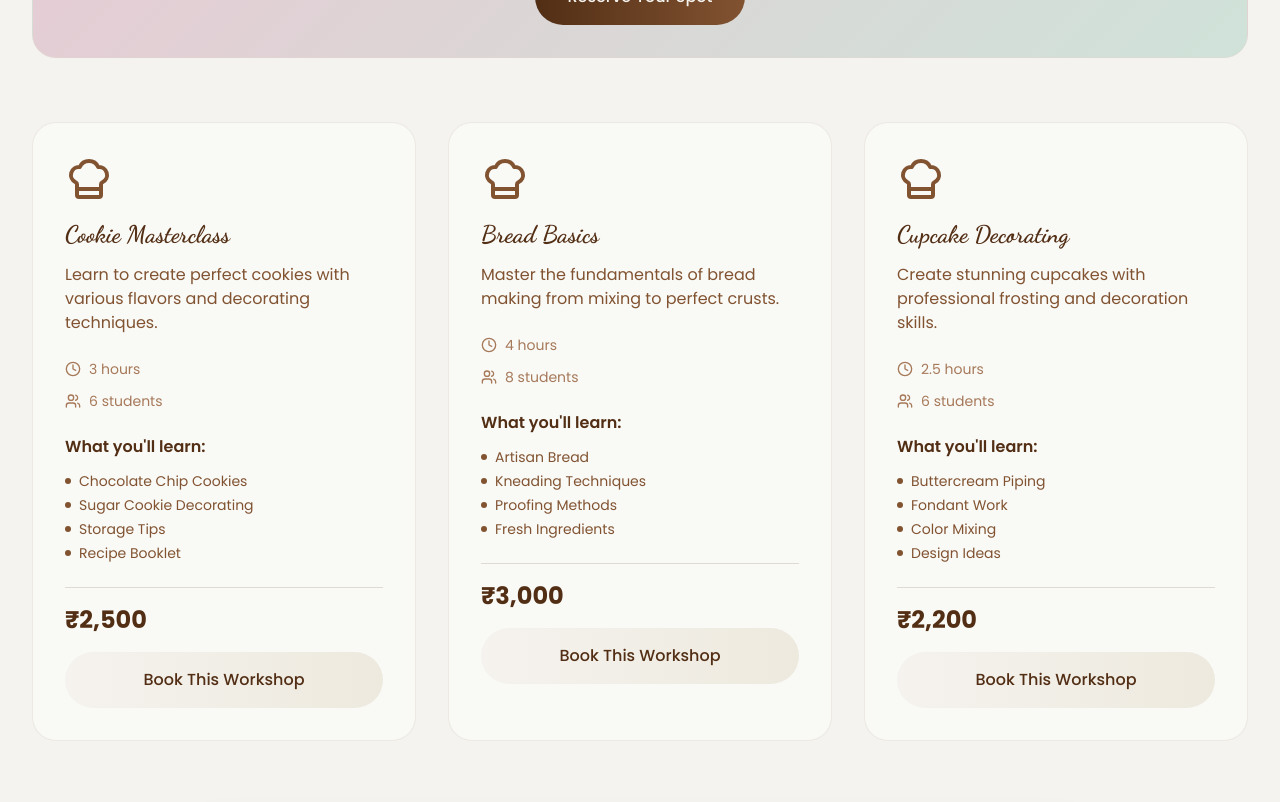
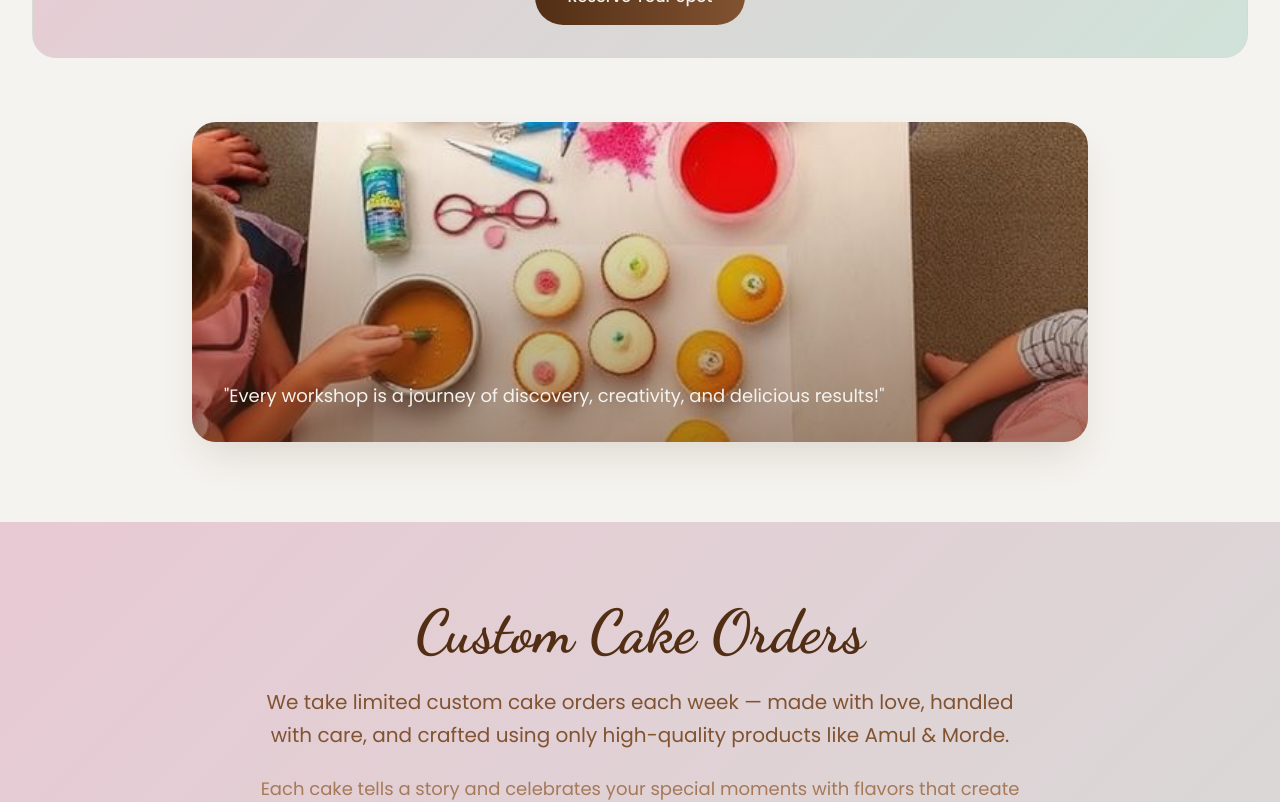
Before and after one commit to notUbaid/thechocomunch, a React (Vite) app: page / in a window 1280 px wide. Shown: the part 2020-2822 px from the top of the page. Built offline with nearby package versions, Linux system fonts and the light colour scheme.

Commit message:
Refactor workshop section and footer
Remove extra workshop banners and update footer with location and Google Maps link.

```diff
--- a/src/components/ContactSection.tsx
+++ b/src/components/ContactSection.tsx
@@ -217,10 +217,17 @@ const ContactSection = () => {
             <h4 className="font-script text-2xl font-bold text-chocolate-dark mb-3">
               Visit Our Kitchen
             </h4>
-            <p className="text-chocolate-medium font-poppins">
-              Home-based premium bakery in Mumbai<br />
+            <p className="text-chocolate-medium font-poppins mb-4">
+              Home-based premium bakery in Surat, Gujarat<br />
               (Exact address shared upon booking)
             </p>
+            <button
+              onClick={() => window.open('https://maps.google.com/maps?q=Surat,+Gujarat,+India', '_blank')}
+              className="btn-cream inline-flex items-center gap-2"
+            >
+              <MapPin className="w-4 h-4" />
+              View on Google Maps
+            </button>
           </div>
         </div>
       </div>
--- a/src/components/Footer.tsx
+++ b/src/components/Footer.tsx
@@ -85,13 +85,16 @@ const Footer = () => {
           <div>
             <h4 className="font-poppins font-semibold text-lg mb-6">Get in Touch</h4>
             <div className="space-y-4">
-              <div className="flex items-start space-x-3">
+              <button
+                onClick={() => window.open('https://maps.google.com/maps?q=Surat,+Gujarat,+India', '_blank')}
+                className="flex items-start space-x-3 hover:text-cream transition-colors duration-300"
+              >
                 <MapPin className="w-5 h-5 text-cream/80 mt-0.5 flex-shrink-0" />
                 <div>
-                  <p className="text-cream/80 font-poppins text-sm">Mumbai, India</p>
-                  <p className="text-cream/60 font-poppins text-xs">(Address shared upon booking)</p>
+                  <p className="text-cream/80 font-poppins text-sm">Surat, Gujarat, India</p>
+                  <p className="text-cream/60 font-poppins text-xs">(Click to view on Google Maps)</p>
                 </div>
-              </div>
+              </button>
 
               <div className="flex items-center space-x-3">
                 <Phone className="w-5 h-5 text-cream/80 flex-shrink-0" />
--- a/src/components/WorkshopsSection.tsx
+++ b/src/components/WorkshopsSection.tsx
@@ -96,65 +96,6 @@ const WorkshopsSection = () => {
           </div>
         </div>
 
-        {/* Workshop Cards */}
-        <div className="grid md:grid-cols-2 lg:grid-cols-3 gap-8">
-          {workshops.map((workshop, index) => (
-            <div
-              key={workshop.title}
-              className={`card-luxury transition-all duration-1000 ${
-                isVisible ? 'animate-scale-in' : 'opacity-0'
-              }`}
-              style={{ animationDelay: `${0.4 + index * 0.2}s` }}
-            >
-              <div className="mb-6">
-                <ChefHat className="w-12 h-12 text-chocolate-medium mb-4" />
-                <h3 className="font-script text-2xl font-bold text-chocolate-dark mb-3">
-                  {workshop.title}
-                </h3>
-                <p className="text-chocolate-medium font-poppins mb-4">
-                  {workshop.description}
-                </p>
-              </div>
-
-              <div className="space-y-3 mb-6">
-                <div className="flex items-center text-chocolate-light">
-                  <Clock className="w-4 h-4 mr-2" />
-                  <span className="text-sm font-poppins">{workshop.duration}</span>
-                </div>
-                <div className="flex items-center text-chocolate-light">
-                  <Users className="w-4 h-4 mr-2" />
-                  <span className="text-sm font-poppins">{workshop.capacity}</span>
-                </div>
-              </div>
-
-              <div className="mb-6">
-                <h4 className="font-semibold text-chocolate-dark mb-3 font-poppins">What you'll learn:</h4>
-                <ul className="space-y-1">
-                  {workshop.features.map((feature) => (
-                    <li key={feature} className="text-sm text-chocolate-medium font-poppins flex items-center">
-                      <span className="w-1.5 h-1.5 bg-chocolate-medium rounded-full mr-2"></span>
-                      {feature}
-                    </li>
-                  ))}
-                </ul>
-              </div>
-
-              <div className="border-t border-border pt-4">
-                <div className="flex items-center justify-between mb-4">
-                  <span className="text-2xl font-bold text-chocolate-dark font-poppins">
-                    {workshop.price}
-                  </span>
-                </div>
-                <button
-                  onClick={() => openWhatsApp(`Hi! I'd like to join the ${workshop.title} workshop.`)}
-                  className="w-full btn-cream text-center"
-                >
-                  Book This Workshop
-                </button>
-              </div>
-            </div>
-          ))}
-        </div>
 
         {/* Workshop Image */}
         <div className={`mt-16 transition-all duration-1000 ${isVisible ? 'animate-fade-in' : 'opacity-0'}`} style={{ animationDelay: '1s' }}>
```
